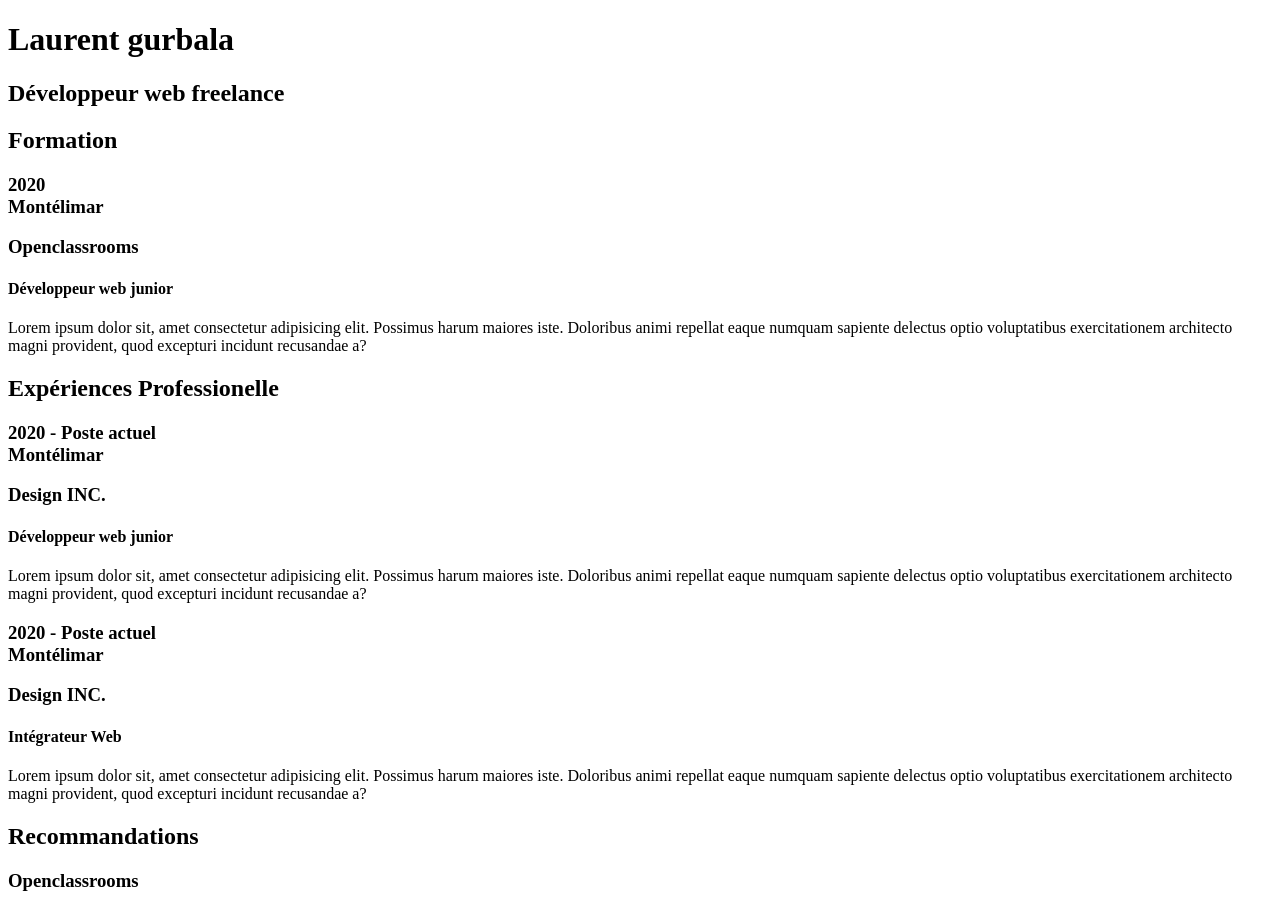
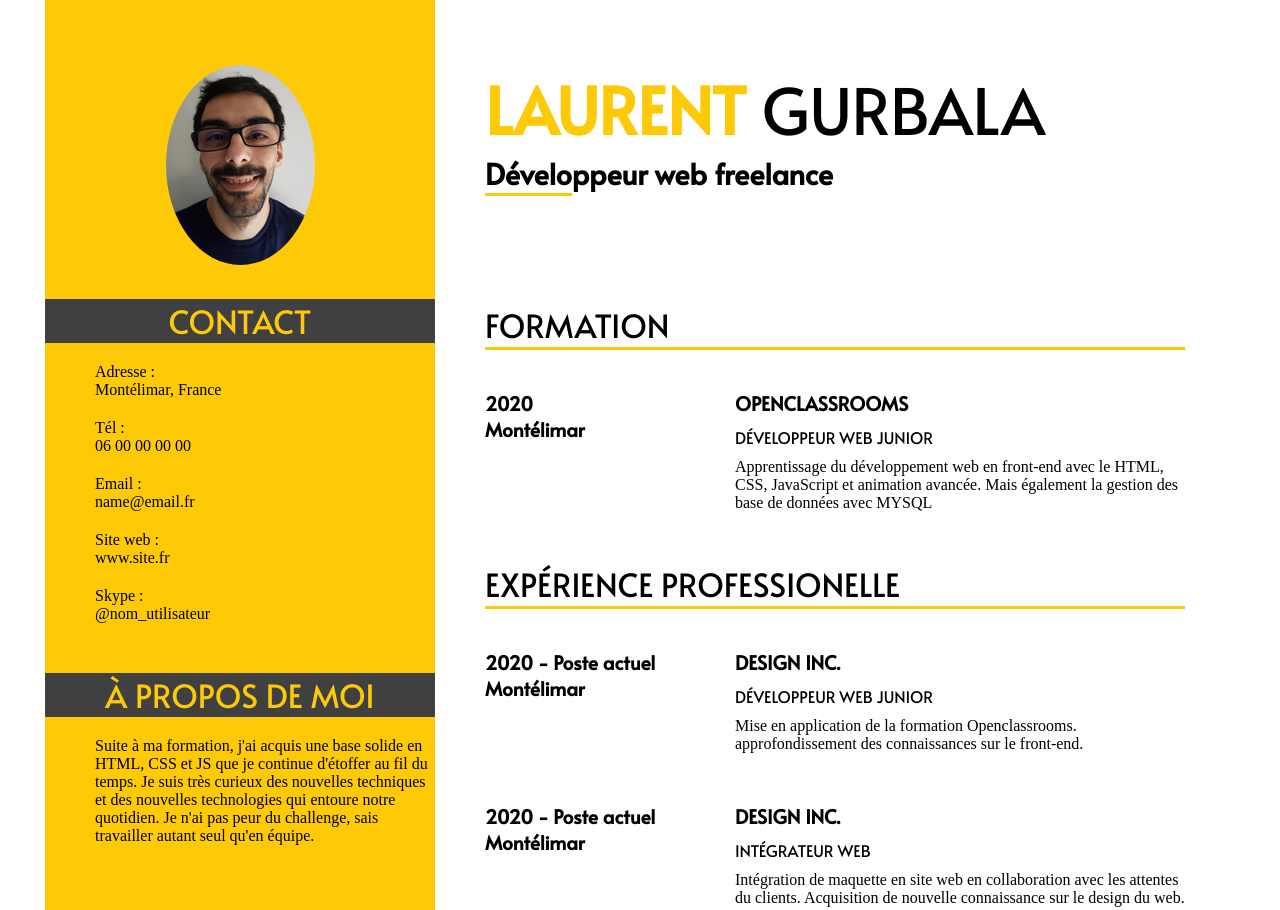
Before and after one commit to laurentGurbala/CV, a plain HTML site: page index.html in a window 1280 px wide. Shown: the top 910 px of the page. Drawn offline with Linux system fonts and the light colour scheme.

Commit message:
Mise en page via le CSS Modification de la photo et mise à jour du HTML

```diff
--- a/index.html
+++ b/index.html
@@ -3,6 +3,8 @@
 <head>
     <meta charset="UTF-8">
     <meta name="viewport" content="width=device-width, initial-scale=1.0">
+    <link rel="stylesheet" href="style.css">
+    <link href="https://fonts.googleapis.com/css2?family=Alata&display=swap" rel="stylesheet">
     <title>CV</title>
 </head>
 <body>
@@ -13,23 +15,23 @@
             <!--Header-->
             <header>
                 <h1><span class="prenom">Laurent</span> gurbala</h1>
-                <h2>
-                    <span>Dévelo</span>ppeur web freelance
-                </h2>
+                <h3>
+                    <span class="sous-ligne">Dévelo</span>ppeur web freelance
+                </h3>
             </header>
 
             <!--Formation-->
             <section>
-                <h2>Formation</h2>
+                <h2 class="sous-ligne">Formation</h2>
                 <div class="content">
                     <div class="date">
-                        <h3>2020 <br>Montélimar</h3>
+                        <h4>2020 <br>Montélimar</h4>
                     </div>
                     <div class="description">
                         <h3>Openclassrooms</h3>
-                        <h4>Développeur web junior</h4>
+                        <h5>Développeur web junior</h4>
                         <p>
-                            Lorem ipsum dolor sit, amet consectetur adipisicing elit. Possimus harum maiores iste. Doloribus animi repellat eaque numquam sapiente delectus optio voluptatibus exercitationem architecto magni provident, quod excepturi incidunt recusandae a?
+                            Apprentissage du développement web en front-end avec le HTML, CSS, JavaScript et animation avancée. Mais également la gestion des base de données avec MYSQL
                         </p>
                     </div>
                 </div>
@@ -37,29 +39,29 @@
 
             <!--Experience-->
             <section>
-                <h2>Expériences Professionelle</h2>
+                <h2 class="sous-ligne">Expérience Professionelle</h2>
                 <div class="content">
                     <div class="date">
-                        <h3>2020 - Poste actuel <br>Montélimar</h3>
+                        <h4>2020 - Poste actuel <br>Montélimar</h4>
                     </div>
                     <div class="description">
                         <h3>Design INC.</h3>
-                        <h4>Développeur web junior</h4>
+                        <h5>Développeur web junior</h5>
                         <p>
-                            Lorem ipsum dolor sit, amet consectetur adipisicing elit. Possimus harum maiores iste. Doloribus animi repellat eaque numquam sapiente delectus optio voluptatibus exercitationem architecto magni provident, quod excepturi incidunt recusandae a?
+                            Mise en application de la formation Openclassrooms. approfondissement des connaissances sur le front-end.
                         </p>
                     </div>
                 </div>
 
                 <div class="content">
                     <div class="date">
-                        <h3>2020 - Poste actuel <br>Montélimar</h3>
+                        <h4>2020 - Poste actuel <br>Montélimar</h4>
                     </div>
                     <div class="description">
                         <h3>Design INC.</h3>
-                        <h4>Intégrateur Web</h4>
+                        <h5>Intégrateur Web</h5>
                         <p>
-                            Lorem ipsum dolor sit, amet consectetur adipisicing elit. Possimus harum maiores iste. Doloribus animi repellat eaque numquam sapiente delectus optio voluptatibus exercitationem architecto magni provident, quod excepturi incidunt recusandae a?
+                            Intégration de maquette en site web en collaboration avec les attentes du clients. Acquisition de nouvelle connaissance sur le design du web.
                         </p>
                     </div>
                 </div>
@@ -67,7 +69,7 @@
 
             <!--Recommandations-->
             <section>
-                <h2>Recommandations</h2>
+                <h2 class="sous-ligne">Recommandations</h2>
                 <div class="content">
                     <div class="description">
                         <h3>Openclassrooms</h3>
@@ -94,14 +96,14 @@
         <div class="sidebar">
 
             <!--Photo-->
-            <div>
+            <section id="photo">
 
-                <img src="image/photo_mini.png" alt="photo de laurent gurbala">
+                <img src="image/Photo.png" alt="photo de laurent gurbala">
 
-            </div>
+            </section>
 
             <!--Contact-->
-            <section>
+            <section id="contact">
                 <h2>Contact</h2>
 
                 <ul>
@@ -132,14 +134,14 @@
             </section>
 
             <!--A propos-->
-            <section>
+            <section id="a-propos">
                 <h2>à propos de moi</h2>
 
                 <p>Suite à ma formation, j'ai acquis une base solide en HTML, CSS et JS que je continue d'étoffer au fil du temps. Je suis très curieux des nouvelles techniques et des nouvelles technologies qui entoure notre quotidien. Je n'ai pas peur du challenge, sais travailler autant seul qu'en équipe.</p>
             </section>
 
             <!--Loisirs-->
-            <section>
+            <section id="loisirs">
                 <h2>Loisirs</h2>
             </section>
 
--- a/style.css
+++ b/style.css
@@ -0,0 +1,135 @@
+/* Général */
+*{
+    padding: 0px;
+    margin: 0px;
+    box-sizing: border-box;
+}
+
+ul{
+    list-style-type: none;
+}
+
+h1, h2, h3, h4, h5 {
+    font-family: "Alata", sans-serif;
+    font-weight: normal;
+    text-transform: uppercase;
+}
+
+h1{
+    font-size: 4em;
+}
+
+h2{
+    font-size: 2em;
+}
+
+h3{
+    font-size: 1.2em;
+    font-weight: bold;
+}
+
+h4{
+    font-size: 1.2em;
+    text-transform: initial;
+    font-weight: bold;
+}
+
+h5{
+    font-size: 1em;
+}
+
+.prenom {
+    color: #FECA07;
+    font-weight: bold;
+}
+
+.sous-ligne{
+    border-bottom: 3px solid #FECA07;
+}
+
+#wrapper{
+    width: 1190px;
+    margin: 0 auto;
+    display: flex;
+    flex-direction: row-reverse;
+}
+
+.sidebar {
+    width: 390px;
+    background-color: #FECA07;
+    display: flex;
+    flex-direction: column;
+}
+
+main{
+    width: 800px;
+    padding: 65px 50px;
+}
+
+/* Main */
+
+/* Header */
+header{
+    padding-bottom: 100px;
+}
+
+header h3{
+    text-transform: none;
+    font-size: 1.8em;
+}
+
+main h2{
+    margin-bottom: 40px;
+}
+
+main h3, main h4, main h5 {
+    padding-bottom: 10px;
+}
+
+.content{
+    display: flex;
+    justify-content: space-between;
+    margin-bottom: 50px;
+}
+
+.date{
+    min-width: 250px;
+}
+
+
+/* Side bar */
+
+.sidebar > section{
+    padding-bottom: 30px;
+}
+
+.sidebar h2{
+    background-color : #404040;
+    color: #FECA07;
+    text-align: center;
+    margin-bottom: 20px;
+}
+
+.sidebar p, .sidebar ul{
+    padding-left: 50px;
+    padding-bottom: 20px;
+}
+
+#photo{
+    margin: 0 auto;
+    padding-top: 65px;
+}
+
+#photo img{
+    border-radius: 50%;
+}
+
+
+#a-propos{
+    flex-grow: 3;
+
+}
+
+#loisirs{
+
+}
```
Also changed, not shown: image/Photo.png (added), image/photo_mini.png (deleted).
